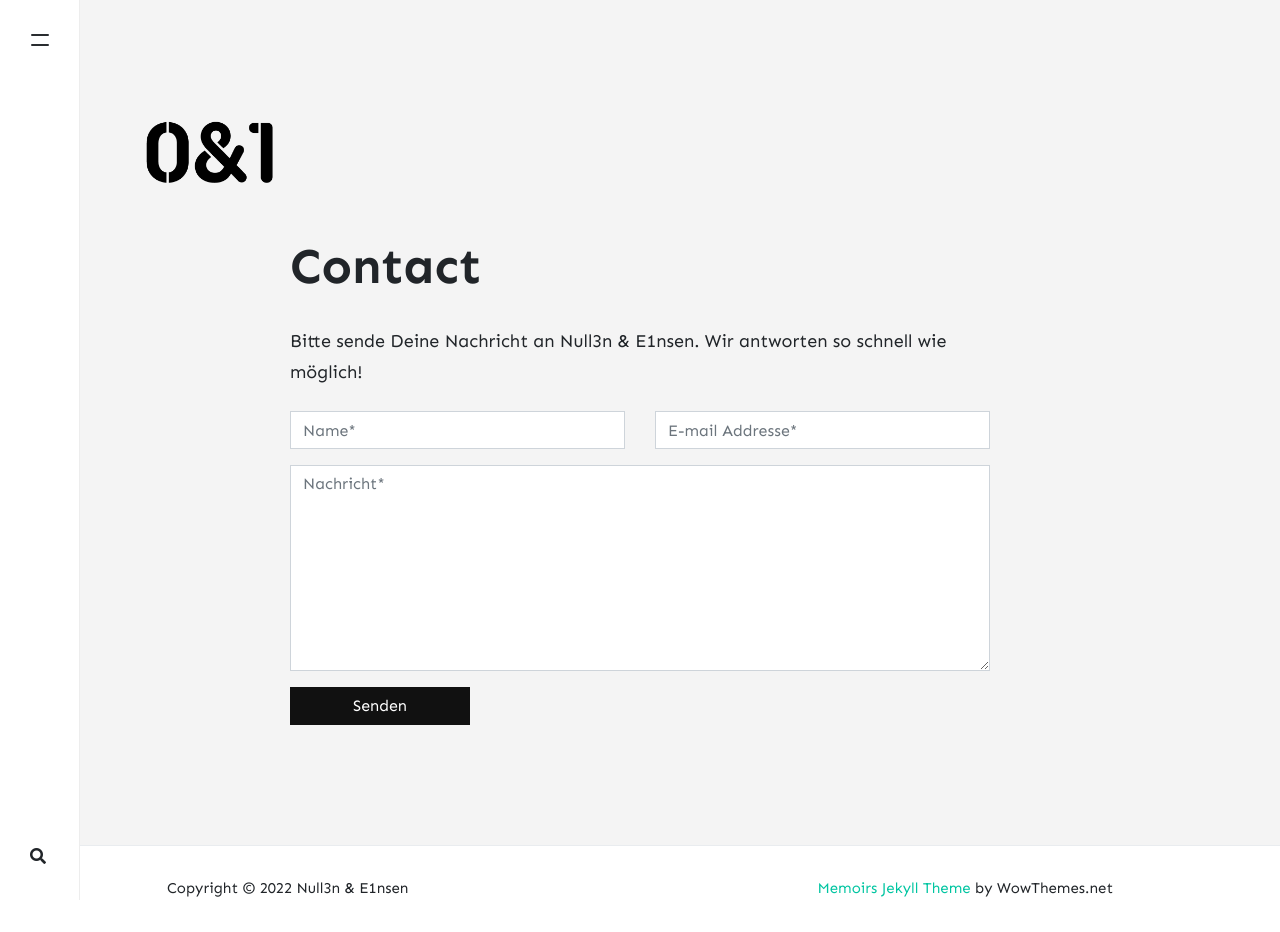
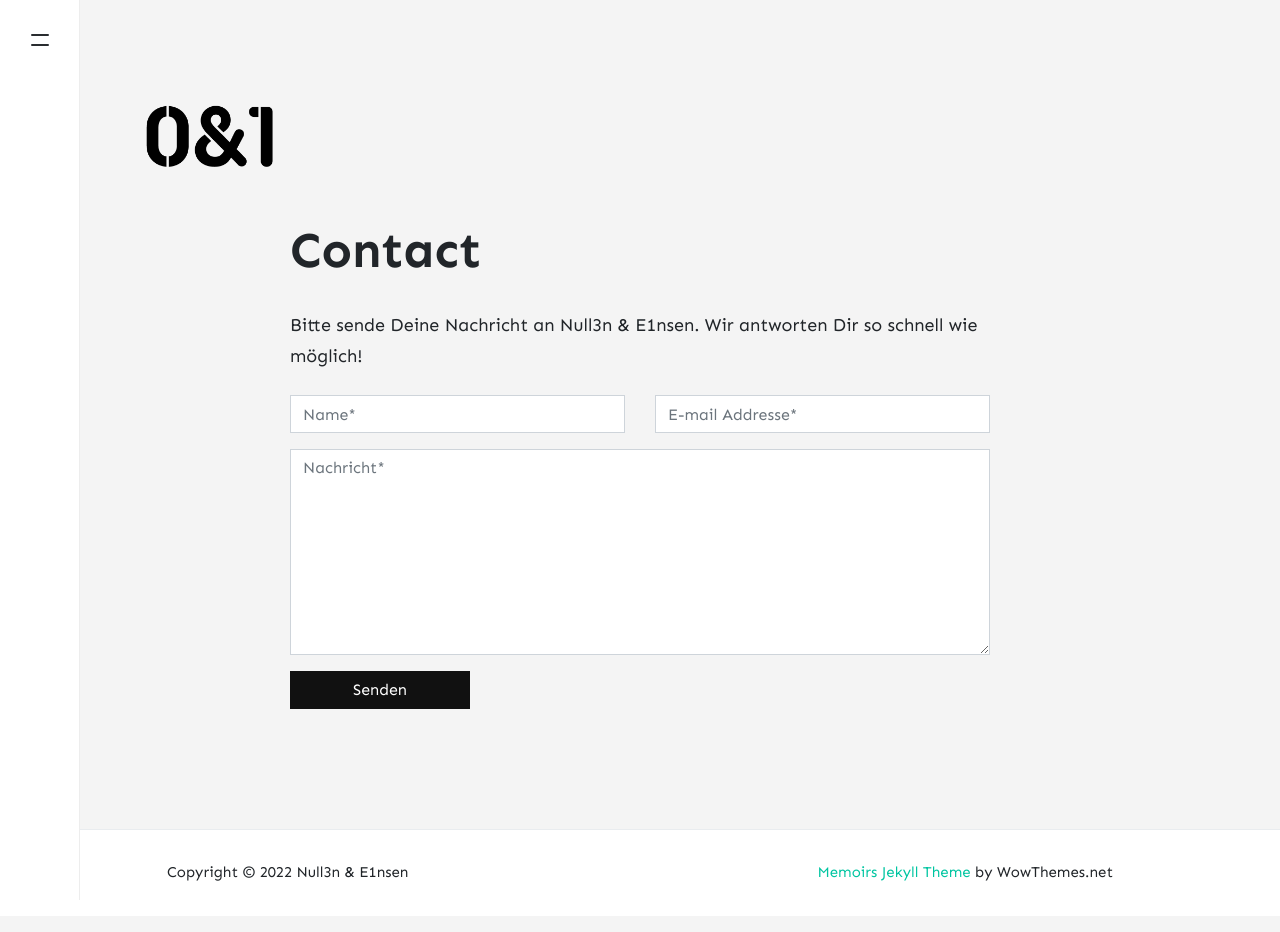
Before and after one commit to nullen-einsen/nullen-einsen.github.io, a Jekyll site: the page built from _pages/contact.md, in a window 1280 px wide. Built offline with Jekyll 4.4.1, drawn with Linux system fonts in a browser that asks for light colours; nearby versions of some CDN libraries; comment, search, counter and statistics services are not loaded.

Commit message:
remove trash

```diff
--- a/_config.yml
+++ b/_config.yml
@@ -1,7 +1,7 @@
 # Site
 name: "Null3n & E1nsen"
 title: "Nulle3n & E1nsen"
-description: "Offene Plattform für Wissen zu digitaler Technologie, Programmierung und der Zukunft des Webs."
+description: "Offene Platform für digitale Technologie, Programmierung und die Zukunft des Web."
 logo: 'assets/images/0&1-logo.png'
 favicon: 'assets/images/0&1-logo.png'
 baseurl: ''
--- a/_layouts/default.html
+++ b/_layouts/default.html
@@ -52,12 +52,12 @@
         <h3>Navigation</h3>
         <li><a href="{{ site.baseurl }}/">Home</a></li>
         <li><a href="{{ site.baseurl }}/about">About</a></li>
-        <li><a href="{{ site.baseurl }}/authors">Contributors <span class="badge badge-primary">new</span></a></li>
+        <li><a href="{{ site.baseurl }}/workshops">Workshops</a></li>
         <li><a href="{{ site.baseurl }}/contact">Contact</a></li>
     </ul>
 </nav>
 
-{% include search-lunr.html %}
+<!-- {% include search-lunr.html %} -->
 
 
 <!-- End Sidebar Navigation
--- a/_pages/contact.md
+++ b/_pages/contact.md
@@ -6,7 +6,7 @@
 ---
 
 <form   action="https://formspree.io/f/mdojawek" method="POST">
-<p class="mb-4">Bitte sende Deine Nachricht an {{site.name}}. Wir antworten so schnell wie möglich!</p>
+<p class="mb-4">Bitte sende Deine Nachricht an {{site.name}}. Wir antworten Dir so schnell wie möglich!</p>
 <div class="form-group row">
 <div class="col-md-6">
 <input class="form-control" type="text" name="name" placeholder="Name*" required>
```
Also changed, not shown: assets/images/logo_test.jpg (deleted), assets/images/nullen-einsen_logo.png (deleted).
